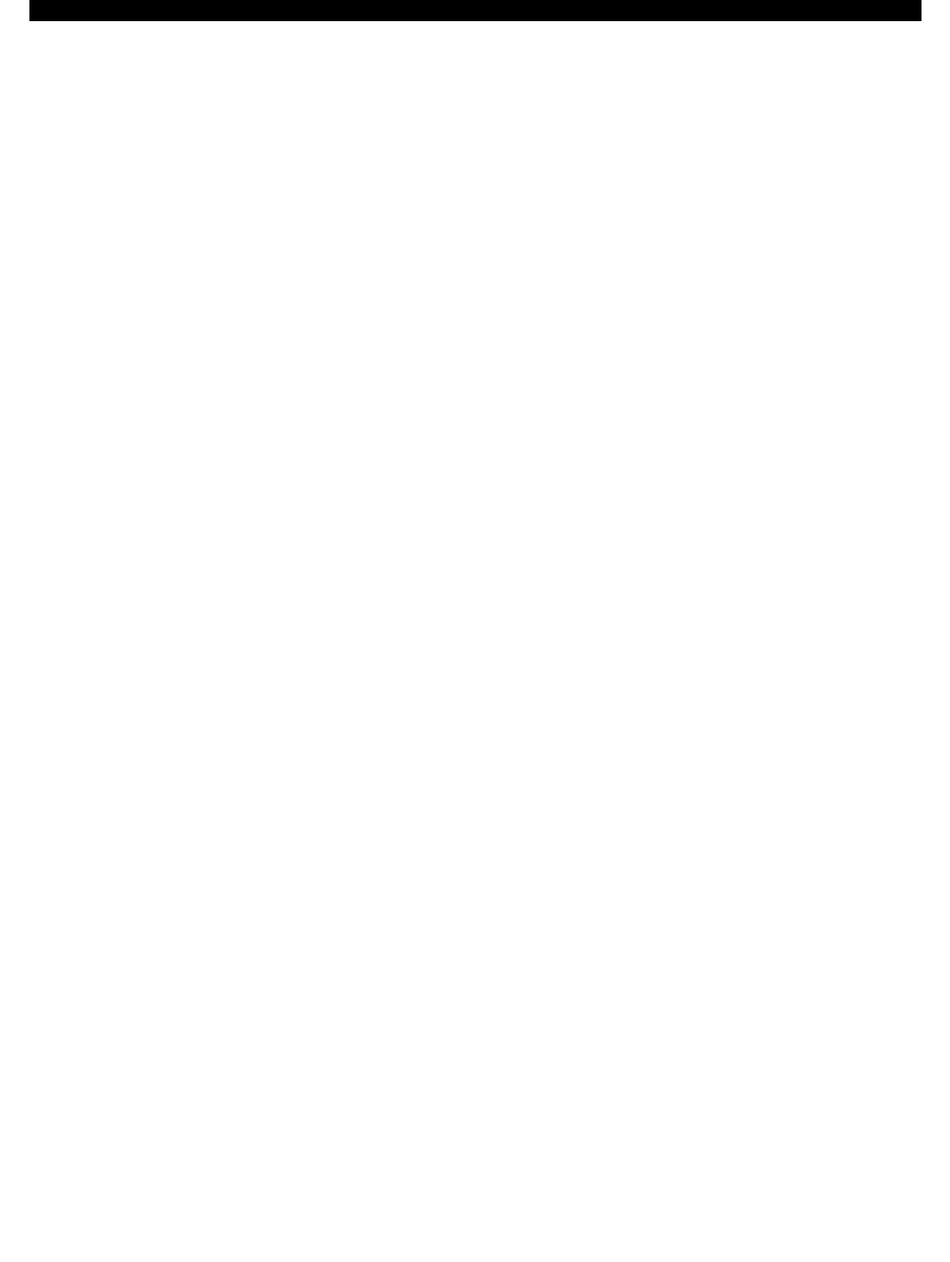
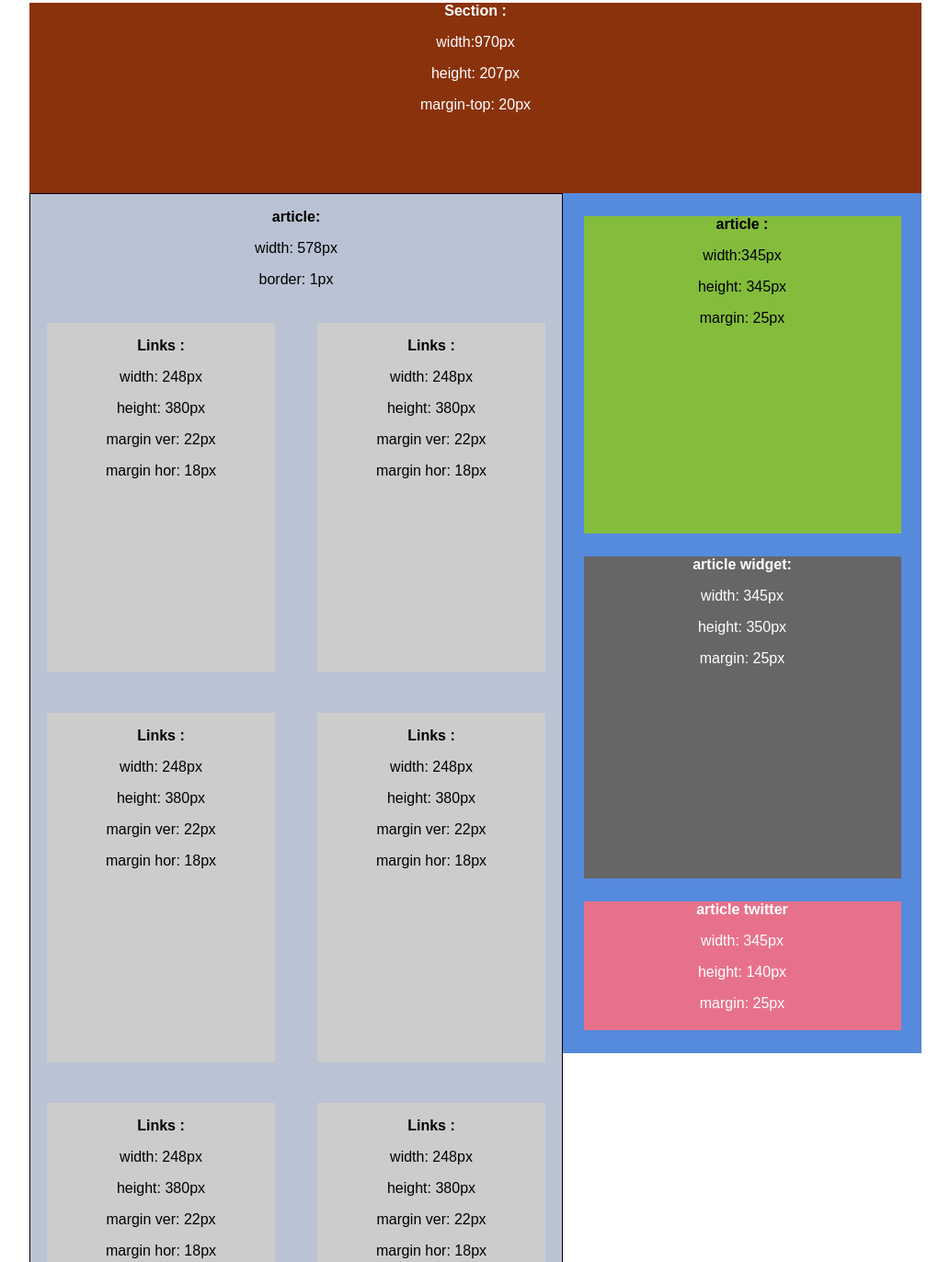
Before and after one commit to andresGon/trueque, a plain HTML site: page subHome.html in a window 1280 px wide. Shown: the part 492-1864 px from the top of the page at 92% size, without its empty margins (123-1156 px from the left). Before the commit the page ends 800 px from the top, so only its background shows below. Drawn offline with Linux system fonts and the light colour scheme.

Commit message:
finalizacion de los 3 html

```diff
--- a/css/secciones.less
+++ b/css/secciones.less
@@ -14,6 +14,19 @@ body{
 		margin: 0;
 		p{
 			margin: 0;
+		}
+		.logo{
+			margin: 20px 0 0  25px;
+			float: left;
+		}
+		nav{
+			float: right;
+			display: block;
+			margin: 10px 10px 0 0;
+			background-color: #fff;
+			width: 400px;
+			height: 30px;
+			color: #000;
 		}
 	}
 }
@@ -52,18 +65,21 @@ body{
 	}
 }
 .pubHome{
-	width: 646px;
+	width: 644px;
 	float: left;
-	height: 452px;
+	height: 450px;
 	background-color: #bac3d2;
 	text-align: center;
+	border: 1px solid #000;
 	a{
 		display: block;
 		background-color: #ccc;
 		width: 233px;
 		height: 124px;
-		margin: 12px 45px;
+		margin: 12px 40px;
 		text-align: center;
+		text-decoration: none;
+		color: #000;
 		&:nth-child(even){
 			float: left;
 		}
@@ -97,9 +113,9 @@ footer{
 
 }
 // =========================== subHome ====================
-.subHeader{
-	width: 100%;
-	height: 349px;
+.bannerSubHome{
+	width: 970px;
+	height: 350px;
 	background:#e77189;
 	color: #fff;
 	text-align: center;
@@ -107,3 +123,73 @@ footer{
 		margin: 0;
 	}
 }
+.subBanner{
+	width: 970px;
+	height: 207px;
+	background-color: #8a320c;
+	margin: 25px 0 0 0;
+	color: #fff;
+	text-align: center;
+}
+.mainSubHome{
+	width: 578px;
+	background-color: #bac3d4;
+	height: auto;
+	float: left;
+	border: 1px solid #000;
+	text-align: center;
+	.txt{
+		text-align: left !important;
+		padding: 0 20px ;
+	}
+	a{
+		width: 248px;
+		height: 380px;
+		background-color: #ccc;
+		color: #000;
+		text-align: center;
+		display: block;
+		margin: 22px 18px;
+		text-decoration: none;
+		&:nth-child(even){
+			float: left;
+		}
+		&:nth-child(odd){
+			float: right;
+		}
+	}
+	img{
+		margin: 20px 0;
+	}
+}
+.asideSubHome{
+	width: 390px;
+	height: auto;
+	background-color: #568add;
+	float: left;
+	.asideImg{
+		width: 345px;
+		height: 345px;
+		background-color: #84bd3c;
+		margin: 25px auto ;
+		text-align: center;
+		color: #000;
+	}
+	.widget{
+		width: 345px;
+		height: 350px;
+		background-color: #666;
+		color: #fff;
+		margin: 25px auto;
+		text-align: center;
+	}
+	.twitter{
+		width: 345px;
+		height: 140px;
+		background-color: #e7718b;
+		color: #fff;
+		margin: 25px auto;
+		text-align: center;
+	}
+
+}
--- a/subHome.html
+++ b/subHome.html
@@ -10,18 +10,135 @@
 
 	<div class="container">
 		<header>
-
+				<img src="img/logo.png" alt="Fundacion" class="logo">
 				<p><b>header :</b></p>
 				<p>width: 970px</p>
 				<p>height:120px</p>
+				<nav>
+					<p><b>Nav:</b> width: 405px, height: 30px</p>
+				</nav>
 
 		</header>
 
-		<div class="subHeader">
-			<p><b>subHeader :</b></p>
+
+		<div class="bannerSubHome">
+			<p><b>Banner SubHome: </b></p>
 			<p>width: 970px</p>
-			<p>h</p>
+			<p>height: 350px</p>
 		</div>
+		<div class="subBanner">
+			<p><b>Section :</b></p>
+			<p>width:970px</p>
+			<p>height: 207px</p>
+			<p>margin-top: 20px</p>
+		</div>
+
+		<article class="mainSubHome">
+					<p><b>article:</b></p>
+					<p>width: 578px</p>
+					<p>border: 1px </p>
+					<a href="">
+						<p><b>Links :</b></p>
+						<p>width: 248px</p>
+						<p>height: 380px</p>
+						<p>margin ver: 22px</p>
+						<p>margin hor: 18px</p>
+					</a>
+					<a href="">
+						<p><b>Links :</b></p>
+						<p>width: 248px</p>
+						<p>height: 380px</p>
+						<p>margin ver: 22px</p>
+						<p>margin hor: 18px</p>
+					</a>
+					<a href="">
+						<p><b>Links :</b></p>
+						<p>width: 248px</p>
+						<p>height: 380px</p>
+						<p>margin ver: 22px</p>
+						<p>margin hor: 18px</p>
+					</a>
+					<a href="">
+						<p><b>Links :</b></p>
+						<p>width: 248px</p>
+						<p>height: 380px</p>
+						<p>margin ver: 22px</p>
+						<p>margin hor: 18px</p>
+					</a>
+					<a href="">
+						<p><b>Links :</b></p>
+						<p>width: 248px</p>
+						<p>height: 380px</p>
+						<p>margin ver: 22px</p>
+						<p>margin hor: 18px</p>
+					</a>
+					<a href="">
+						<p><b>Links :</b></p>
+						<p>width: 248px</p>
+						<p>height: 380px</p>
+						<p>margin ver: 22px</p>
+						<p>margin hor: 18px</p>
+					</a>
+					<a href="">
+						<p><b>Links :</b></p>
+						<p>width: 248px</p>
+						<p>height: 380px</p>
+						<p>margin ver: 22px</p>
+						<p>margin hor: 18px</p>
+					</a>
+					<a href="">
+						<p><b>Links :</b></p>
+						<p>width: 248px</p>
+						<p>height: 380px</p>
+						<p>margin ver: 22px</p>
+						<p>margin hor: 18px</p>
+					</a>
+		</article>
+		<aside class="asideSubHome">
+				<article class="asideImg">
+						<p>
+							<b>article :</b>
+						</p>
+						<p>
+							width:345px
+						</p>
+						<p>
+							height: 345px
+						</p>
+						<p>
+							margin: 25px
+						</p>
+				</article>
+
+				<article class="widget">
+					<p>
+						<b> article widget:</b>
+					</p>
+					<p>
+						width: 345px
+					</p>
+					<p>
+						height: 350px
+					</p>
+					<p>
+						margin: 25px
+					</p>
+				</article>
+				<article class="twitter">
+					<p>
+						<b>article twitter</b>
+					</p>
+					<p>
+						width: 345px
+					</p>
+					<p>
+						height: 140px
+					</p>
+					<p>
+						margin: 25px
+					</p>
+				</article>
+		</aside>
 
 		<footer>
 			<p><b>Footer:</b> width: 970px height: 46px</p>
```
Also changed, not shown: articuloPage.html (added, +144 -0 lines), index.html (+27 -7 lines), css/secciones.css, img/img-art.jpg (added), img/logo.png.
